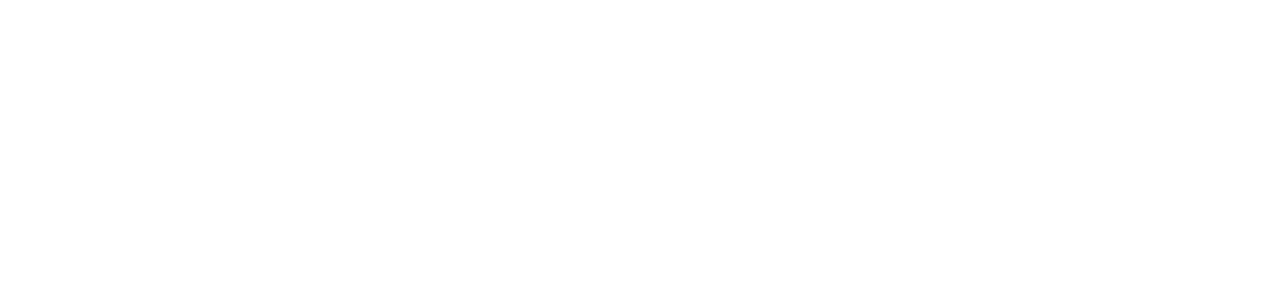
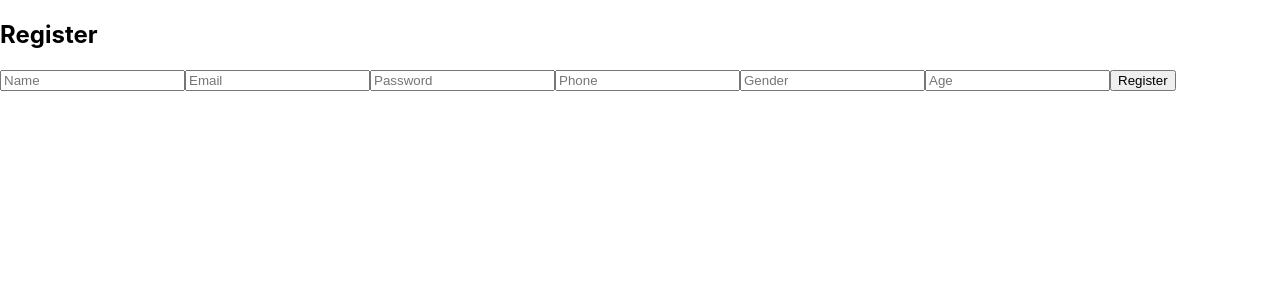
Before and after one commit to athuljain/Mern-DoctorBooking, a React (Create React App) app in the folder frontend/: page /register in a window 1280 px wide. Shown: the top 300 px of the page. Built offline with nearby package versions, Linux system fonts and the light colour scheme.

Commit message:
frontend reg and login

```diff
--- a/frontend/src/App.js
+++ b/frontend/src/App.js
@@ -1,10 +1,61 @@
+import React, { useEffect, useState } from 'react';
+import {  BrowserRouter, Routes, Route } from 'react-router-dom';
+
+
+import LoginPage from './Components/Login.jsx';
+import RegisterPage from './Components/Register.jsx';
+
+import AuthContext from './Context/AuthContext.js';
 
 function App() {
-  return (
-    <div className="App">
 
-    </div>
-  );
+  const [name, setName] = useState('');
+  const [email, setEmail] = useState('');
+  const [password, setPassword] = useState('');
+  const [phone, setPhone] = useState('');
+  const [gender, setGender] = useState('');
+  const [age, setAge] = useState('');
+
+  const [user, setUser] = useState(null);
+
+  useEffect(() => {
+      const token = localStorage.getItem('token');
+      if (token) {
+          // Simulate fetching user data with the token
+          setUser({ token });
+      }
+  }, []);
+
+  const login = (token) => {
+      localStorage.setItem('token', token);
+      setUser({ token });
+  };
+
+  const logout = () => {
+      localStorage.removeItem('token');
+      setUser(null);
+  };
+
+const values={
+  user, setUser, logout,login,age, setAge,
+  name, setName,email,setEmail,password, setPassword,
+  phone, setPhone, gender, setGender,
+}
+
+
+    return (
+      <div className="App">
+
+       <BrowserRouter>
+       <AuthContext.Provider value={values}>
+       <Routes>
+        <Route path='/' element={<LoginPage />}/>
+        <Route path='/register' element={<RegisterPage />}/>
+       </Routes>
+       </AuthContext.Provider>
+       </BrowserRouter>
+       </div>
+    );
 }
 
 export default App;
--- /dev/null
+++ b/frontend/src/Components/Login.jsx
@@ -0,0 +1,36 @@
+import React, {  useContext } from 'react';
+import axios from 'axios';
+import AuthContext from '../Context/AuthContext';
+import { Link } from 'react-router-dom';
+
+
+const LoginPage = () => {
+
+    const { login,email,setEmail,password, setPassword, } = useContext(AuthContext);
+
+
+    const handleSubmit = async (e) => {
+        e.preventDefault();
+        try {
+            const response = await axios.post('http://localhost:5001/api/v1/users/login', { email, password });
+            login(response.data.token);
+
+        } catch (error) {
+            console.error('Login failed:', error);
+        }
+    };
+
+    return (
+        <div>
+            <h2>Login</h2>
+            <form onSubmit={handleSubmit}>
+                <input type="email" value={email} onChange={(e) => setEmail(e.target.value)} placeholder="Email" required />
+                <input type="password" value={password} onChange={(e) => setPassword(e.target.value)} placeholder="Password" required />
+                <button type="submit">Login</button>
+                <p>dont have account <Link to={"/register"}>Sign up</Link></p>
+            </form>
+        </div>
+    );
+};
+
+export default LoginPage;
--- /dev/null
+++ b/frontend/src/Components/Register.jsx
@@ -0,0 +1,40 @@
+import React, { useContext, useState } from 'react';
+import axios from 'axios';
+
+import AuthContext from '../Context/AuthContext';
+
+const RegisterPage = () => {
+
+
+const { user, setUser, logout,login,age, setAge,name, setName,
+    email,setEmail,password, setPassword,
+    phone, setPhone, gender, setGender}=useContext(AuthContext)
+
+
+    const handleSubmit = async (e) => {
+        e.preventDefault();
+        try {
+            await axios.post('http://localhost:5001/api/v1/users/register', { name, email, password, phone, gender, age });
+
+        } catch (error) {
+            console.error('Registration failed:', error);
+        }
+    };
+
+    return (
+        <div>
+            <h2>Register</h2>
+            <form onSubmit={handleSubmit}>
+                <input type="text" value={name} onChange={(e) => setName(e.target.value)} placeholder="Name" required />
+                <input type="email" value={email} onChange={(e) => setEmail(e.target.value)} placeholder="Email" required />
+                <input type="password" value={password} onChange={(e) => setPassword(e.target.value)} placeholder="Password" required />
+                <input type="text" value={phone} onChange={(e) => setPhone(e.target.value)} placeholder="Phone" required />
+                <input type="text" value={gender} onChange={(e) => setGender(e.target.value)} placeholder="Gender" required />
+                <input type="number" value={age} onChange={(e) => setAge(e.target.value)} placeholder="Age" required />
+                <button type="submit">Register</button>
+            </form>
+        </div>
+    );
+};
+
+export default RegisterPage;
--- /dev/null
+++ b/frontend/src/Context/AuthContext.js
@@ -0,0 +1,5 @@
+import  { createContext,  } from 'react';
+
+const AuthContext = createContext();
+
+export default AuthContext;
```
Also changed, not shown: frontend/src/Components/BookAppointment.jsx (added, +35 -0 lines).
